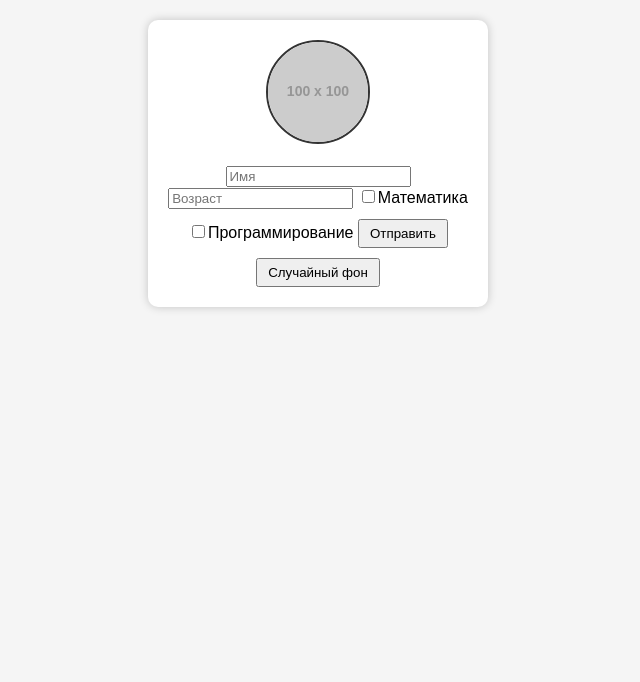
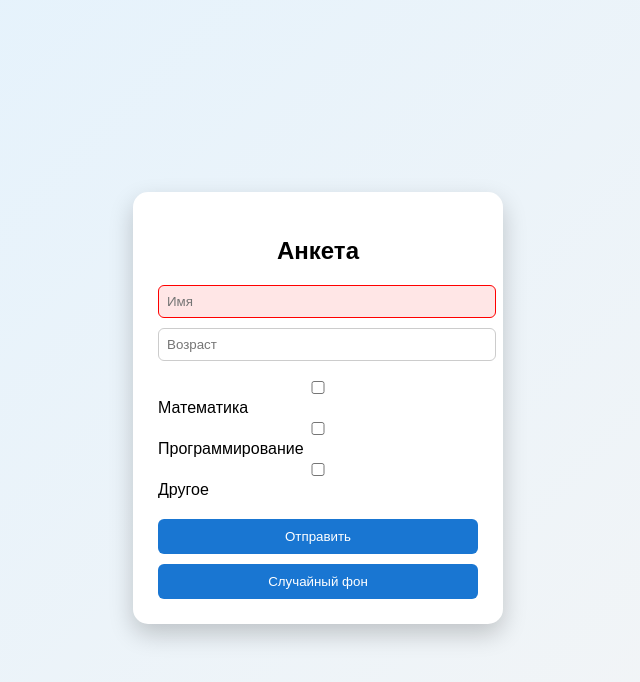
Before and after one commit to pharci/pharci.github.io, a plain HTML site: page index.html in a window 1280 px wide. Both pictures are taken after a click on the button "Отправить". Shown: the whole page, without its empty margins (322-962 px from the left). Drawn offline with Linux system fonts and the light colour scheme; placeholder pictures from the web are drawn by us.

Commit message:
Update index.html

```diff
--- a/index.html
+++ b/index.html
@@ -2,63 +2,107 @@
 <html>
 <head>
 <meta charset="UTF-8">
-<title>Резюме</title>
+<title>Анкета</title>
+
 <style>
 body {
     font-family: Arial;
-        background: #f5f5f5;
-        text-align: center;
+    background: linear-gradient(135deg, #e3f2fd, #f5f5f5);
+    display: flex;
+    justify-content: center;
+    align-items: center;
+    height: 100vh;
 }
 
 .container {
-        margin: 20px auto;
-        width: 300px;
-        padding: 20px;
+    width: 320px;
+    padding: 25px;
     background: white;
-        border-radius: 10px;
-        box-shadow: 0 0 10px rgba(0,0,0,0.2);
+    border-radius: 15px;
+    box-shadow: 0 10px 25px rgba(0,0,0,0.2);
 }
 
-    h1 {
-        color: #333;
-        text-shadow: 1px 1px 2px gray;
+h2 {
+    text-align: center;
+    margin-bottom: 15px;
 }
 
-    img {
-        width: 100px;
-        border-radius: 50%;
-        border: 2px solid #333;
+input {
+    width: 100%;
+    padding: 8px;
+    margin: 5px 0;
+    border-radius: 6px;
+    border: 1px solid #ccc;
+}
+
+input.error {
+    border: 1px solid red;
+    background: #ffe6e6;
+}
+
+.skills {
+    margin: 10px 0;
 }
 
 button {
+    width: 100%;
+    padding: 10px;
     margin-top: 10px;
-        padding: 5px 10px;
+    border: none;
+    border-radius: 6px;
+    background: #1976d2;
+    color: white;
     cursor: pointer;
+    transition: 0.2s;
 }
 
 button:hover {
-        background: black;
-        color: white;
+    background: #0d47a1;
+}
+
+#result {
+    display: none;
+    margin-top: 15px;
+    text-align: center;
+    font-weight: bold;
+    color: green;
+}
+
+.disabled {
+    opacity: 0.5;
+    pointer-events: none;
 }
 </style>
+
 </head>
+
 <body>
+
 <div class="container">
-        <img src="https://via.placeholder.com/100">
-        <br><br>
+    <h2>Анкета</h2>
+
     <input id="nameInput" placeholder="Имя">
     <input id="ageInput" placeholder="Возраст">
-        <label><input type="checkbox" id="skillMath">Математика</label>
-        <label><input type="checkbox" id="skillProg">Программирование</label>
+
+    <div class="skills">
+        <label><input type="checkbox" id="skillMath"> Математика</label><br>
+        <label><input type="checkbox" id="skillProg"> Программирование</label><br>
+        <label><input type="checkbox" id="skillOther"> Другое</label>
+    </div>
+
     <button onclick="checkForm()">Отправить</button>
-        <p id="result" style="display:none;">Меня возьмут</p>
-        <br>
+
+    <div id="result">Меня возьмут</div>
+
     <button onclick="randomColor()">Случайный фон</button>
 </div>
+
 <script>
 function randomColor() {
-            document.body.style.background = "#" + Math.floor(Math.random()*16777215).toString(16);
+    document.body.style.background =
+        "#" + Math.floor(Math.random()*16777215).toString(16);
 }
+
 function validateName(name) {
     return /^[a-zA-Zа-яА-Я]+$/.test(name);
 }
@@ -68,20 +112,44 @@
 }
 
 function checkForm() {
-            let name = document.getElementById("nameInput").value;
-            let age = document.getElementById("ageInput").value;
+    let nameInput = document.getElementById("nameInput");
+    let ageInput = document.getElementById("ageInput");
+
+    let name = nameInput.value;
+    let age = ageInput.value;
+
+    let math = document.getElementById("skillMath").checked;
+    let prog = document.getElementById("skillProg").checked;
+
+    nameInput.classList.remove("error");
+    ageInput.classList.remove("error");
+
+    let valid = true;
 
     if (!validateName(name)) {
-                alert("Имя некорректно");
+        nameInput.classList.add("error");
+        valid = false;
+    }
+
+    if (!validateAge(age)) {
+        ageInput.classList.add("error");
+        valid = false;
+    }
+
+    if (!valid) return;
+
+    // логика навыков (пункт 6)
+    if (math && prog) {
+        document.getElementById("result").style.display = "block";
+    } else {
+        alert("Недостаточно навыков");
         return;
     }
 
-            if (!validateAge(age)) {
-                alert("Возраст некорректен");
-                return;
-            }
+    // блокировка формы (пункт 4)
+    document.querySelectorAll("input").forEach(el => el.disabled = true);
 
-            document.getElementById("result").style.display = "block";
+    document.querySelector(".skills").classList.add("disabled");
 }
 </script>
 
```
Lines whose indentation alone changed are shown as unchanged.
